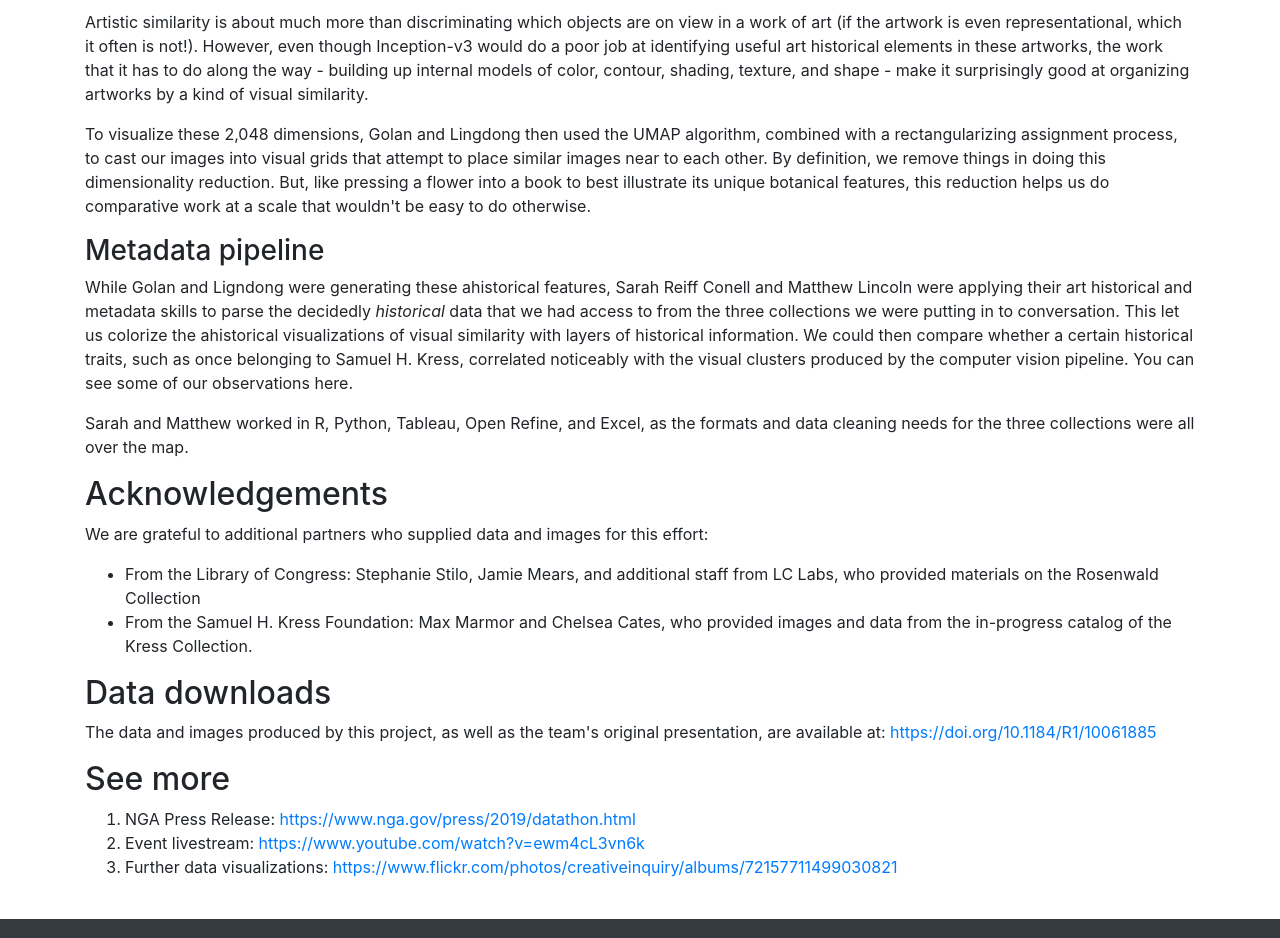
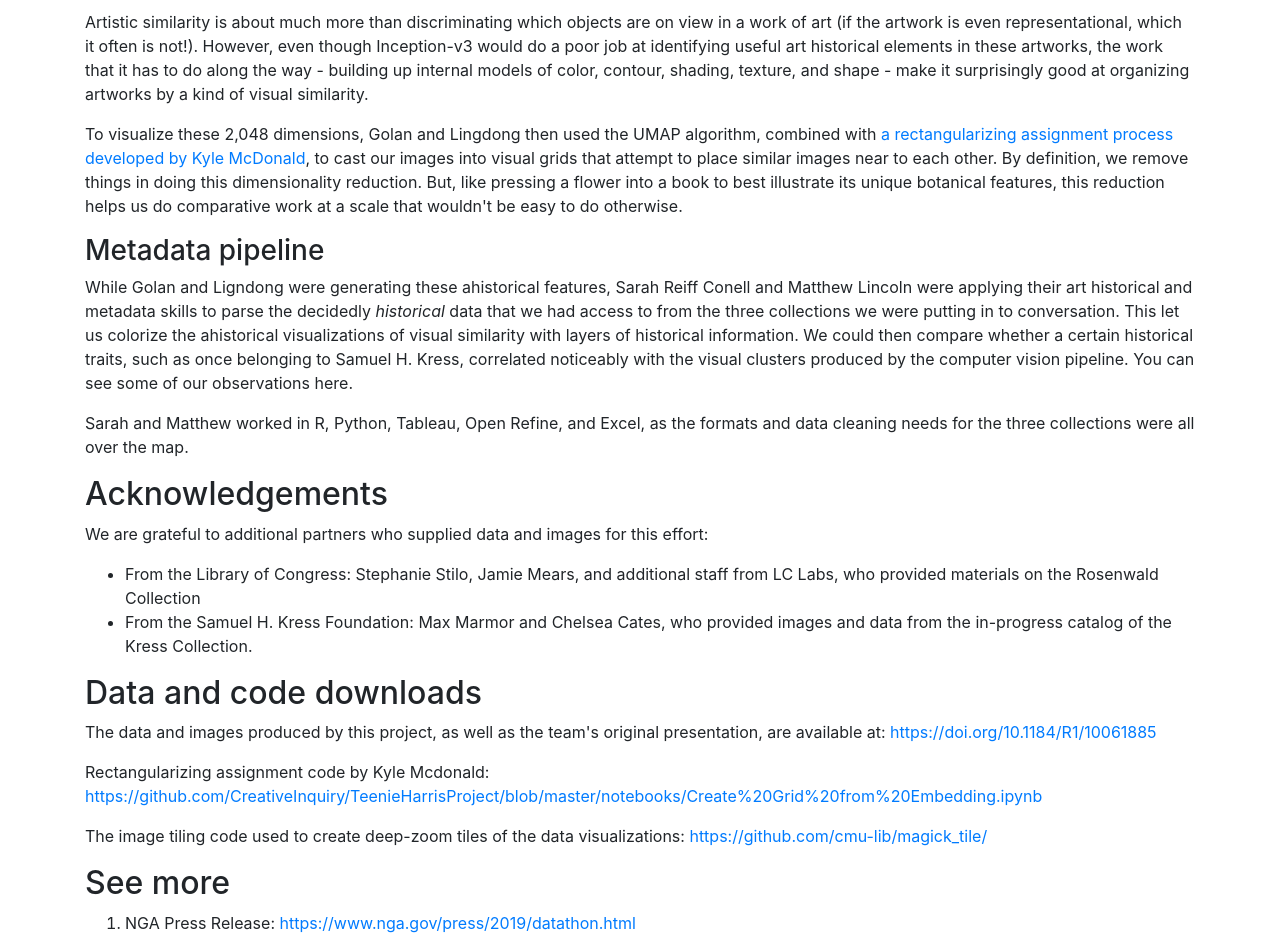
Before and after one commit to cmu-lib/nga_neighbors, a Vue app: page /nga/about in a window 1280 px wide. Shown: the part 1520-2458 px from the top of the page. Built offline with nearby package versions, Linux system fonts and the light colour scheme; no server answers; what vue-async-computed would draw is missing.

Commit message:
data and code downloads additions

```diff
--- a/src/components/About.vue
+++ b/src/components/About.vue
@@ -42,7 +42,12 @@
       >Carnegie Museum of Art's Teenie Harris Archive</a>, Golan and Lingdong took the images that Sarah Reiff Conell and Matthew Lincoln had assembled and began to calculate "features" from them: 2,048-number long lists produced by a convolutional neural network called Inception-v3. This CNN is originally trained to identify objects in photographs; for example, to tag an image as depicting a "bicycle" or a "dog". The 2,048 dimensions it creates from an image are ones that have proven to be pretty good at accomplishing this task.
     </p>
     <p>Artistic similarity is about much more than discriminating which objects are on view in a work of art (if the artwork is even representational, which it often is not!). However, even though Inception-v3 would do a poor job at identifying useful art historical elements in these artworks, the work that it has to do along the way - building up internal models of color, contour, shading, texture, and shape - make it surprisingly good at organizing artworks by a kind of visual similarity.</p>
-    <p>To visualize these 2,048 dimensions, Golan and Lingdong then used the UMAP algorithm, combined with a rectangularizing assignment process, to cast our images into visual grids that attempt to place similar images near to each other. By definition, we remove things in doing this dimensionality reduction. But, like pressing a flower into a book to best illustrate its unique botanical features, this reduction helps us do comparative work at a scale that wouldn't be easy to do otherwise.</p>
+    <p>
+      To visualize these 2,048 dimensions, Golan and Lingdong then used the UMAP algorithm, combined with
+      <a
+        href="https://github.com/CreativeInquiry/TeenieHarrisProject/blob/master/notebooks/Create%20Grid%20from%20Embedding.ipynb"
+      >a rectangularizing assignment process developed by Kyle McDonald</a>, to cast our images into visual grids that attempt to place similar images near to each other. By definition, we remove things in doing this dimensionality reduction. But, like pressing a flower into a book to best illustrate its unique botanical features, this reduction helps us do comparative work at a scale that wouldn't be easy to do otherwise.
+    </p>
     <h3 id="metadata">Metadata pipeline</h3>
     <p>
       While Golan and Ligndong were generating these ahistorical features, Sarah Reiff Conell and Matthew Lincoln were applying their art historical and metadata skills to parse the decidedly
@@ -55,12 +60,24 @@
       <li>From the Library of Congress: Stephanie Stilo, Jamie Mears, and additional staff from LC Labs, who provided materials on the Rosenwald Collection</li>
       <li>From the Samuel H. Kress Foundation: Max Marmor and Chelsea Cates, who provided images and data from the in-progress catalog of the Kress Collection.</li>
     </ul>
-    <h2 id="data-downloads">Data downloads</h2>
+    <h2 id="data-downloads">Data and code downloads</h2>
     <p>
       The data and images produced by this project, as well as the team's original presentation, are available at:
       <a
         href="https://doi.org/10.1184/R1/10061885"
       >https://doi.org/10.1184/R1/10061885</a>
+    </p>
+    <p>
+      Rectangularizing assignment code by Kyle Mcdonald:
+      <a
+        href="https://github.com/CreativeInquiry/TeenieHarrisProject/blob/master/notebooks/Create%20Grid%20from%20Embedding.ipynb"
+      >https://github.com/CreativeInquiry/TeenieHarrisProject/blob/master/notebooks/Create%20Grid%20from%20Embedding.ipynb</a>
+    </p>
+    <p>
+      The image tiling code used to create deep-zoom tiles of the data visualizations:
+      <a
+        href="https://github.com/cmu-lib/magick_tile/"
+      >https://github.com/cmu-lib/magick_tile/</a>
     </p>
     <h2 id="read-more">See more</h2>
     <ol>
```
